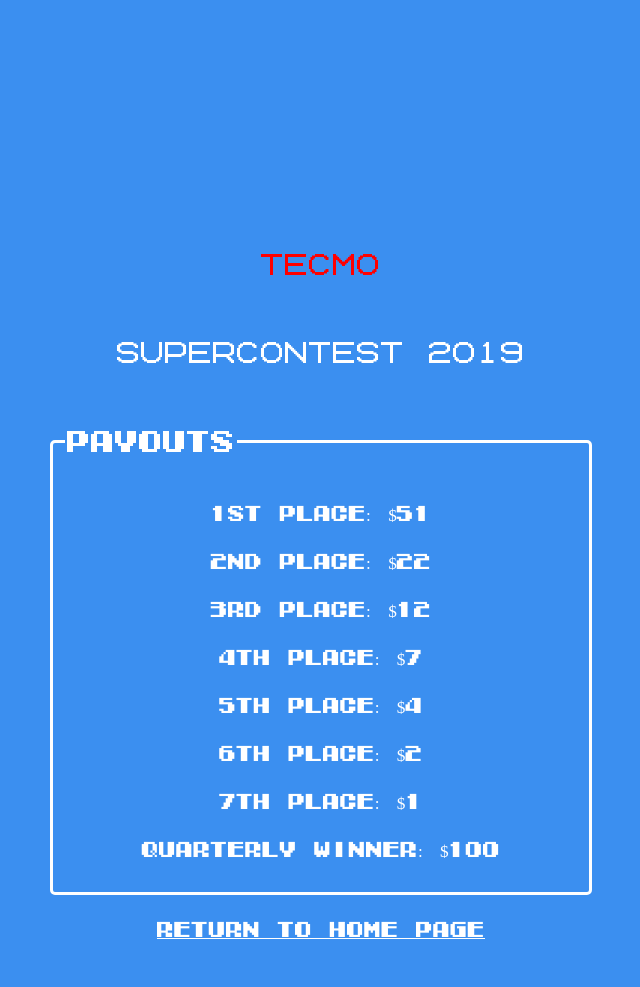
After one commit to Ashwind34/contestAPI, a PHP site: page /src/payouts.php in a window 1280 px wide. The commit adds this page. Shown: the whole page, without its empty margins (319-959 px from the left). Run offline with PHP 8.4, Linux system fonts and the light colour scheme; the visitor is signed in with stand-in values (Sample User, id 1); some web fonts are replaced.

Commit message:
created payouts table page.  need to style page still

```diff
--- a/css/style.css
+++ b/css/style.css
@@ -210,7 +210,7 @@
 	grid-row: 3 / 4;
 }
 
-a:link, a:visited {
+a:link, a:visited, .payout {
 	color: white;
 	font-size: 0.9rem;
 	text-align:center;
--- a/src/leaderboard.php
+++ b/src/leaderboard.php
@@ -24,6 +24,7 @@
 			</div>
 			<div class="formLink">
 				<a class="noMargin" href="quarterboard.php">Quarterly Leaderboard</a>
+				<a class="noMargin" href="payouts.php">Prize List</a>
 				<a class="noMargin" href="home.php">Return to Home Page</a>
 			</div>
 			<div>
--- /dev/null
+++ b/src/payouts.php
@@ -0,0 +1,62 @@
+<?php
+
+require_once('sessioncheck.php');
+
+setSession(basename(__FILE__));
+
+sessionCheck("login.php");
+
+$total = 100;
+$first = floor($total * 0.51);
+$second = floor($total * 0.22);
+$third = floor($total * 0.12);
+$fourth = floor($total * 0.07);
+$fifth = floor($total * 0.04);
+$sixth = floor($total * 0.02);
+$seventh = floor($total * 0.01);
+$quarterly = 100;
+
+
+?>
+
+<!DOCTYPE HTML>
+<html>
+	<head>
+		<title>
+			SuperContest 2019
+		</title>
+		<link rel="stylesheet" type="text/css" href="../css/style.css">
+		<meta http-equiv="Cache-Control" content="no-cache, no-store, must-revalidate" />
+		<meta http-equiv="Pragma" content="no-cache" />
+		<meta http-equiv="Expires" content="0" />
+		<meta name="viewport" content="width=device-width">
+	</head>
+	<body>
+		<div class="wrapper">
+			<div class='homeContainer'>
+				<div class='redHead'>
+					TECMO
+				</div>
+				<div class='whiteHead'>
+					SUPERCONTEST 2019
+				</div>
+				<fieldset>
+					<legend>Payouts</legend>
+						<div class="payout">1st Place: $<?php echo $first ?></div>
+						<div class="payout">2nd Place: $<?php echo $second ?></div>
+						<div class="payout">3rd Place: $<?php echo $third ?></div>
+						<div class="payout">4th Place: $<?php echo $fourth ?></div>
+						<div class="payout">5th Place: $<?php echo $fifth ?></div>
+						<div class="payout">6th Place: $<?php echo $sixth ?></div>
+						<div class="payout">7th Place: $<?php echo $seventh ?></div>
+						<div class="payout">Quarterly Winner: $<?php echo $quarterly ?></div>
+				</fieldset>
+                <div>
+                    <a class="formLink" href="home.php">Return to Home Page</a>
+                    <br>
+                    <br>
+			    </div>
+			</div>
+		</div>
+	</body>
+</html>
```
